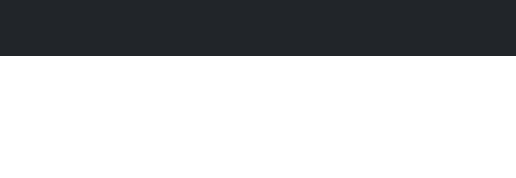
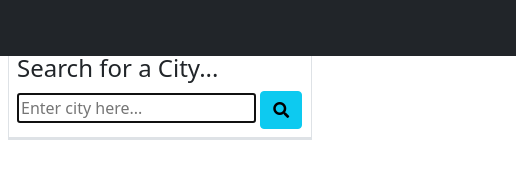
Before and after one commit to rpanglia/Weather-Dashboard, a plain HTML site: page index.html in a window 1280 px wide. Shown: the full height of the page, 0-516 px from the left. Drawn offline with nearby package versions, Linux system fonts and the light colour scheme.

Commit message:
search box with input and fa-search button

```diff
--- a/index.html
+++ b/index.html
@@ -26,7 +26,26 @@
         </div>
     </nav>
 
+    <!--City & Weather Content Section-->
+    <main class="container-fluid">
 
+        <div class="row">
+                <!-- "search for city" box section CONDENSE IT -->
+                <div class="row" id= "search-heading">
+                    <h4> Search for a City</h4>
+                </div>
+                <div class= "col-12 col-md-3 p-2 search-section">
+                    <form class= "border p-2" id= "search-city-form">
+                        <h4>Search for a City...</h4>
+                        <input id="city" type="text" autofocus= "true" class="form-input" placeholder="Enter city here..." aria-label="Enter city here..."/>
+                        <button class= "btn btn-info" type= "submit"><i class="fas fa-search"></i></button>
+                    </form>
+
+                    <div class= "old-search border" id ="old-search-buttons"></div>
+                </div>
+
+        </div>
+    </main>
 
 
 
```
